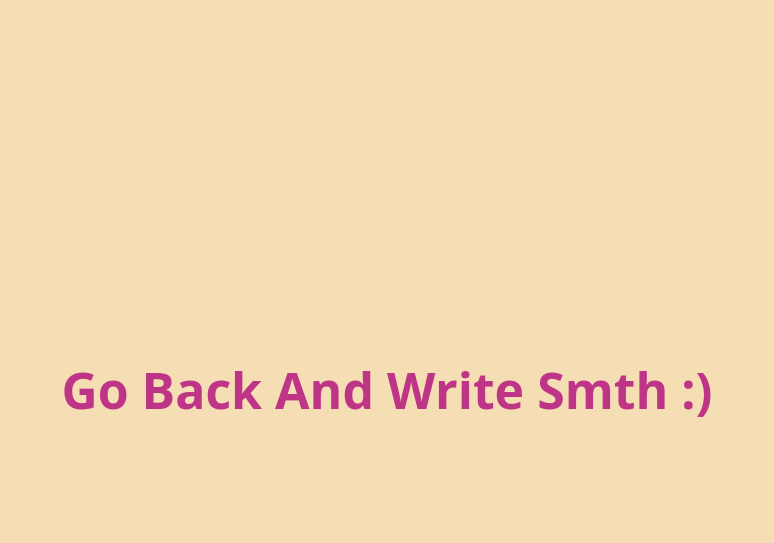
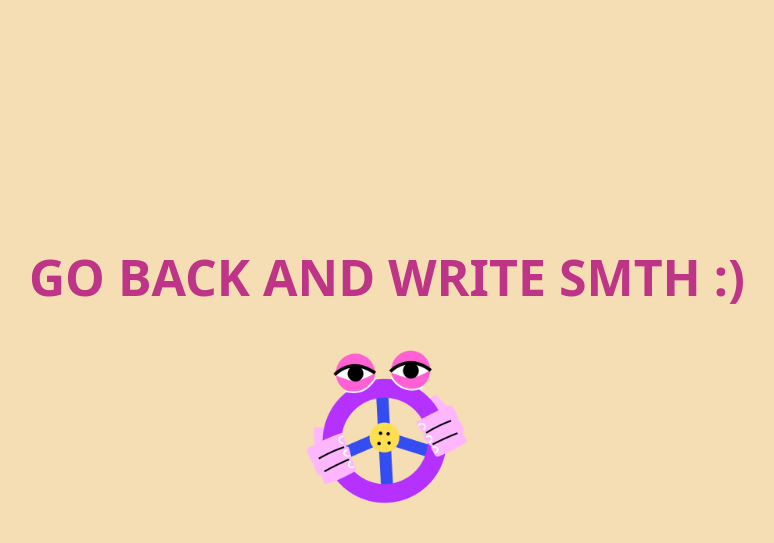
Before and after one commit to AktanKasymaliev/flask-sentiment-analysis, a Flask app: template webapp/templates/pages/results.html in a window 1280 px wide. Shown: the top 543 px of the page, without its empty margins (253-1027 px from the left). Run offline with Flask 3, Linux system fonts and the light colour scheme; the template is opened without the code that fills it, so the values that code supplies are empty.

Commit message:
templates changed

```diff
--- a/webapp/static/css/results.css
+++ b/webapp/static/css/results.css
@@ -15,6 +15,7 @@ h1.title-neu {
     font-weight: 700;
     color: #406519;
     margin-bottom: 20px;
+    animation: float 6s ease-in-out infinite;
 }
 
 h1.title-pos {
@@ -22,6 +23,7 @@ h1.title-pos {
     font-weight: 700;
     color: #17637c;
     margin-bottom: 20px;
+    animation: float 6s ease-in-out infinite;
 }
 
 h1.title-neg {
@@ -29,6 +31,7 @@ h1.title-neg {
     font-weight: 700;
     color: #652a0a;
     margin-bottom: 20px;
+    animation: float 6s ease-in-out infinite;
 }
 
 h1.title-back {
@@ -36,6 +39,31 @@ h1.title-back {
     font-weight: 700;
     color: #be3486;
     margin-bottom: 20px;
+    animation: float 6s ease-in-out infinite;
+}
+
+
+/* Image */
+/* Make float animaition on image */
+.image {
+    position: relative;
+    width: 200px;
+    height: 200px;
+    overflow: hidden;
+    margin-bottom: 20px;
+    animation: float 6s ease-in-out infinite;
+}
+
+@keyframes float {
+    0% {
+        transform: translatey(0px);
+    }
+    50% {
+        transform: translatey(-40px);
+    }
+    100% {
+        transform: translatey(0px);
+    }
 }
 
 
@@ -49,7 +77,7 @@ h1.title-back {
     display: flex;
     justify-content: center;
     align-items: center;
-    transition: opacity 0.75s, visibility 0.75s;
+    transition: opacity 0.75s, visibility 0.3s;
 }
 
 .loader-hidden {
--- a/webapp/static/js/loader.js
+++ b/webapp/static/js/loader.js
@@ -2,7 +2,9 @@ window.addEventListener('load', () => {
     const loader = document.querySelector('.loader');
     loader.classList.add("loader-hidden");
 
-    loader.addEventListener("transitionend", () => {
-        document.body.removeChild("loader");
-    });
+    setTimeout(() => {
+        loader.addEventListener("transitionend", () => {
+            document.body.removeChild(loader);
+        });
+    }, 2000);
 });
--- a/webapp/templates/pages/home.html
+++ b/webapp/templates/pages/home.html
@@ -7,11 +7,11 @@
 {% block content %}
 <div class="main">
     <div class="container">
-        <h1 class="title">Let's Figure It Out</h1>
+        <h1 class="title">LET'S FIGURE IT OUT!</h1>
         <form id="form" action="/results" method="post">
             <div class="input-group input-group-lg">
                 <input name="text" id="input" type="text" class="form-control" aria-label="Sizing example input" aria-describedby="inputGroup-sizing-lg">
-                <button type="submit" class="btn btn-success">Analyze</button>
+                <button type="submit" class="btn btn-success">GO</button>
             </div>
         </form>
     </div>
--- a/webapp/templates/pages/results.html
+++ b/webapp/templates/pages/results.html
@@ -9,17 +9,21 @@
     <div class="container">
         {% if sentiment == 1 %}
             <h1 class="title-pos">THE SENTENCE WITH POSITIVE SENTIMENT!)</h1>
+            <img class="image" src="{{ url_for('static', filename='img/awesome.png') }}" alt="positive">
         {% elif sentiment == 0 %}
             <h1 class="title-neu">THE SENTENCE WITH NEUTRAL SENTIMENT</h1>
+            <img class="image" src="{{ url_for('static', filename='img/okay.png') }}" alt="neutral">
         {% elif sentiment == -1 %}
             <h1 class="title-neg">THE SENTENCE WITH NEGATIVE SENTIMENT(</h1>
+            <img class="image" src="{{ url_for('static', filename='img/sad.png') }}" alt="negative">
         {% else %}
-            <h1 class="title-back">Go Back And Write Smth :)</h1>
+            <h1 class="title-back">GO BACK AND WRITE SMTH :)</h1>
+            <img class="image" src="{{ url_for('static', filename='img/back.png') }}" alt="back">
         {% endif %}
     </div>
 </div>
 
-<div class="loader"></div>
+<!-- <div class="loader"></div> -->
 {% endblock %}
 
 {% block js %}
```
Also changed, not shown: webapp/static/css/home.css (+15 -0 lines), webapp/static/img/awesome.png (added), webapp/static/img/back.png (added), webapp/static/img/okay.png (added), webapp/static/img/sad.png (added).
